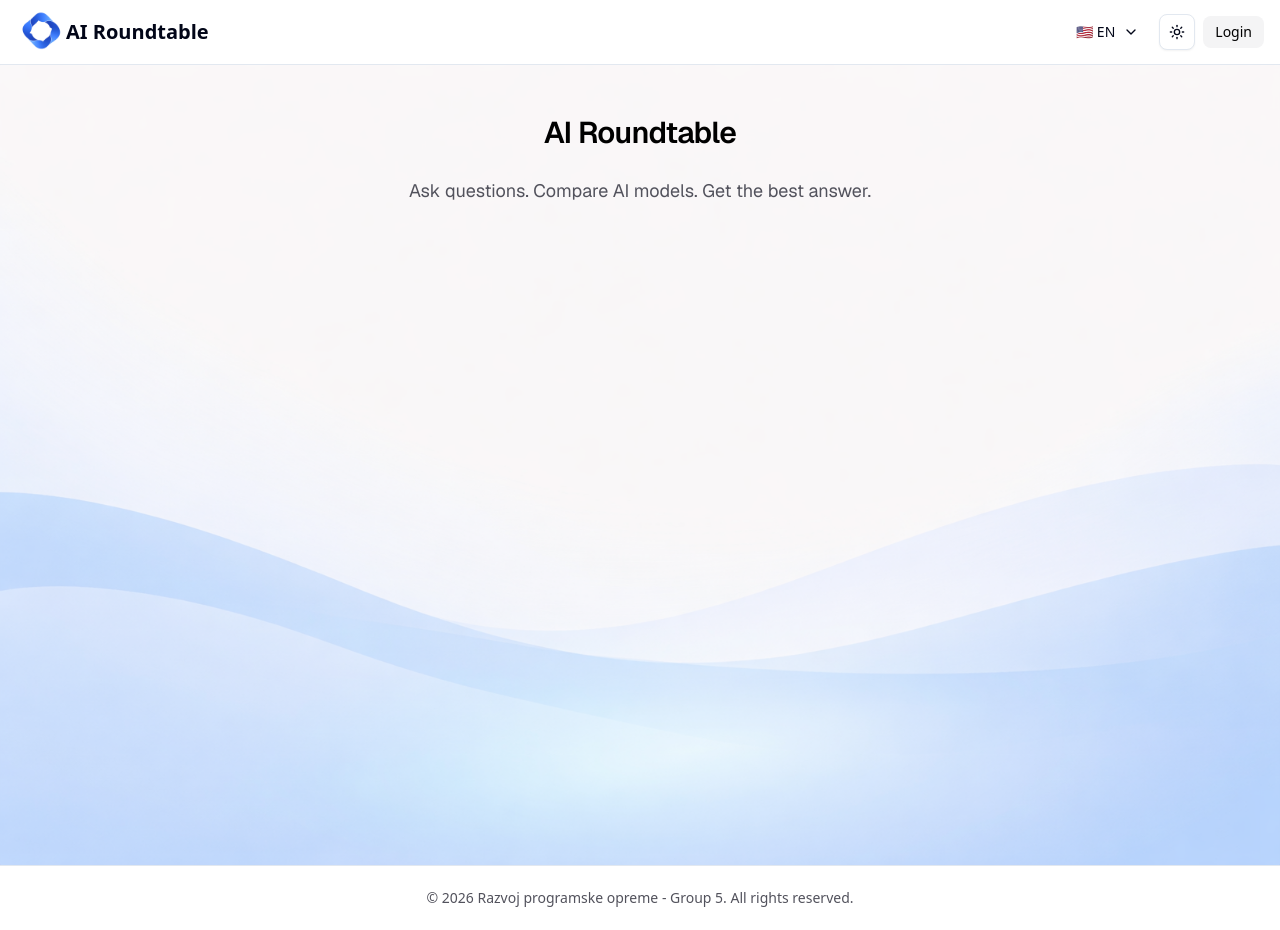
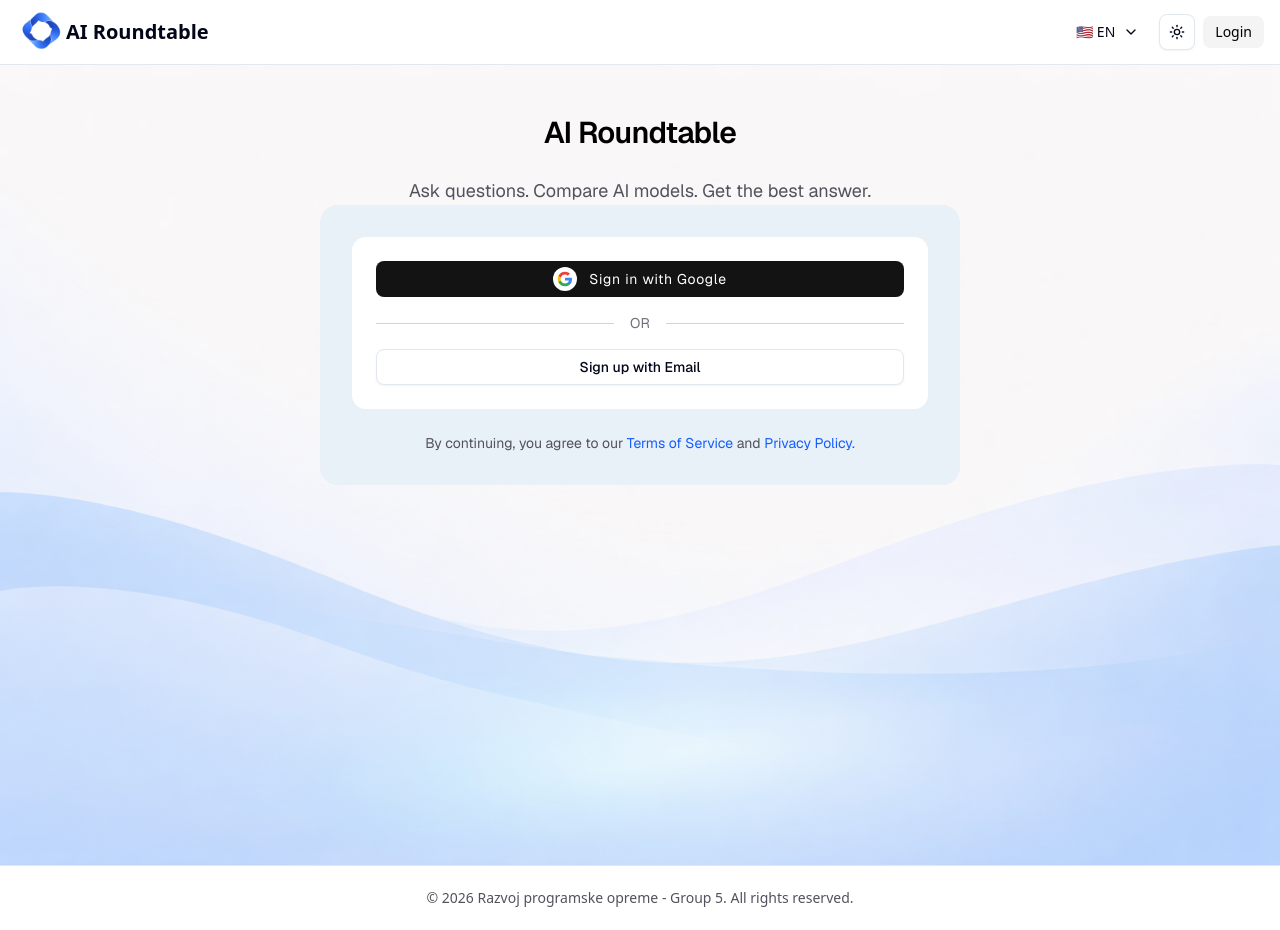
Before and after one commit to Altr0y/AI-OkroglaMiza, a Next.js app in the folder frontend/: page / in a window 1280 px wide. Built offline with nearby package versions, Linux system fonts and the light colour scheme; no server answers.

Commit message:
feat: Add Sign Up Form for Landing Page

```diff
--- a/frontend/app/page.tsx
+++ b/frontend/app/page.tsx
@@ -3,6 +3,8 @@
 import Image from 'next/image';
 import { useTranslations } from 'next-intl';
 import { Suspense } from 'react';
+
+import { SignupFormLanding } from '@/components/signup-form-landing';
 
 export default function Home() {
   const t = useTranslations('HomePage');
@@ -42,6 +44,10 @@ export default function Home() {
               </p>
             </Suspense>
           </div>
+
+          <div className='flex w-full max-w-6xl gap-8'>
+            <SignupFormLanding />
+          </div>
         </div>
       </main>
     </div>
--- /dev/null
+++ b/frontend/components/signup-form-landing.tsx
@@ -0,0 +1,47 @@
+import Link from 'next/link';
+import { useTranslations } from 'next-intl';
+
+import { GoogleButton } from '@/components/ui/google-button';
+import { Button } from '@/components/ui/button';
+import { Card } from '@/components/ui/card';
+
+export function SignupFormLanding({
+  ...props
+}: React.ComponentProps<typeof Card>) {
+  const t = useTranslations('SignupFormLanding');
+
+  return (
+    <div className='flex-1 flex flex-col justify-center gap-6 p-8 bg-[#e8f0f8] dark:bg-zinc-800 rounded-2xl'>
+      <div className='bg-white dark:bg-zinc-900 rounded-xl p-6 space-y-4'>
+        <GoogleButton />
+
+        <div className='flex items-center gap-4'>
+          <div className='flex-1 h-px bg-zinc-300 dark:bg-zinc-700'></div>
+          <span className='text-sm text-zinc-500'>{t('or')}</span>
+          <div className='flex-1 h-px bg-zinc-300 dark:bg-zinc-700'></div>
+        </div>
+
+        <Button variant='outline' className='w-full' asChild>
+          <Link href='/signup'>{t('signUpWithEmail')}</Link>
+        </Button>
+      </div>
+
+      <p className='text-sm text-center text-zinc-600 dark:text-zinc-400'>
+        {t('description')}
+        <Link
+          href='/terms'
+          className='text-blue-600 dark:text-blue-400 hover:underline'
+        >
+          {t('terms')}
+        </Link>{' '}
+        {t('and')}{' '}
+        <Link
+          href='/privacy'
+          className='text-blue-600 dark:text-blue-400 hover:underline'
+        >
+          {t('privacyPolicy')}.
+        </Link>
+      </p>
+    </div>
+  );
+}
--- a/frontend/messages/en.json
+++ b/frontend/messages/en.json
@@ -34,6 +34,15 @@
     "alreadyHaveAccount": "Already have an account?",
     "signIn": "Sign in"
   },
+  "SignupFormLanding": {
+    "signUpWithEmail": "Sign up with Email",
+    "signUpWithGoogle": "Sign up with Google",
+    "description": "By continuing, you agree to our ",
+    "terms": "Terms of Service",
+    "privacyPolicy": "Privacy Policy",
+    "or": "OR",
+    "and": " and "
+  },
   "ToggleTheme": {
     "light": "Light",
     "dark": "Dark",
--- a/frontend/messages/sl.json
+++ b/frontend/messages/sl.json
@@ -34,6 +34,15 @@
     "alreadyHaveAccount": "Že imate račun?",
     "signIn": "Prijava"
   },
+  "SignupFormLanding": {
+    "signUpWithEmail": "Registrirajte se z e-pošto",
+    "signUpWithGoogle": "Registrirajte se z Google",
+    "description": "Z nadaljevanjem se strinjate z našimi ",
+    "terms": "pogoji storitve",
+    "privacyPolicy": "politiko zasebnosti",
+    "or": "ALI",
+    "and": " in "
+  },
   "ToggleTheme": {
     "light": "Svetlo",
     "dark": "Temno",
```
